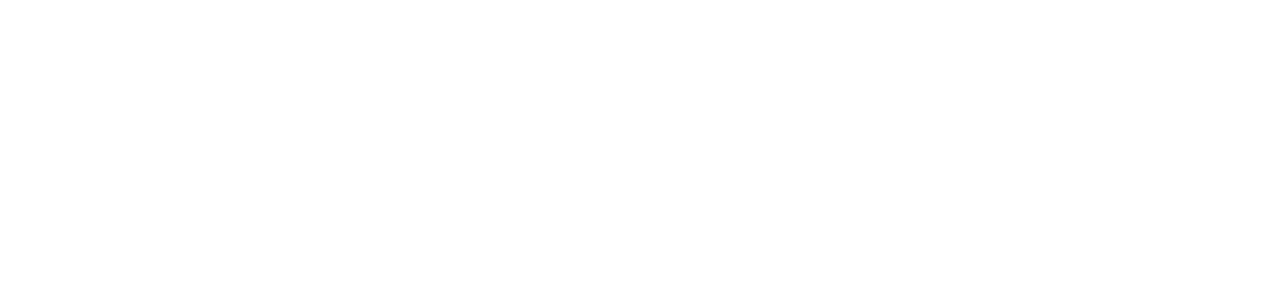
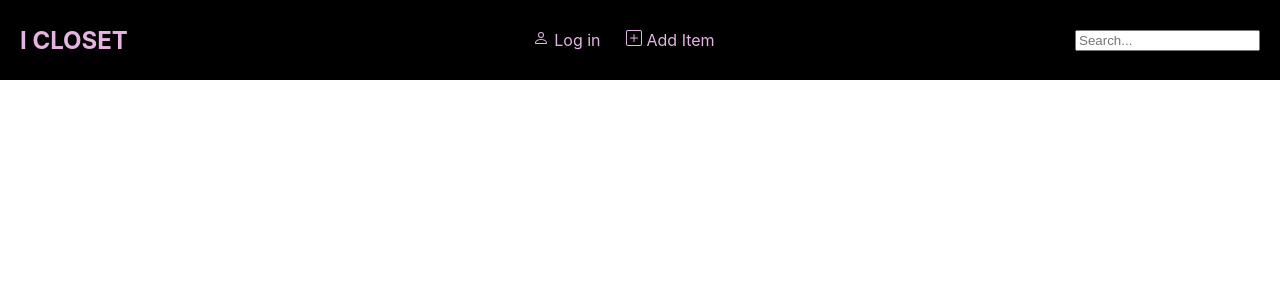
Before and after one commit to AnnaFridman2512/Icloset, a React (Create React App) app in the folder react-app/: page / in a window 1280 px wide. Shown: the top 300 px of the page. Built offline with nearby package versions, Linux system fonts and the light colour scheme.

Commit message:
update Nav component

```diff
--- a/react-app/src/components/Nav.css
+++ b/react-app/src/components/Nav.css
@@ -0,0 +1,61 @@
+.header{
+    width: 100wv;
+    height: 80px;
+    background-color: black;
+    color: rgb(228, 181, 224);
+    display: flex;
+    align-items: center;
+    justify-content: space-between;
+    padding: 0 20px;
+}
+
+.Navbar{
+    display: flex;
+    align-items: center;
+    justify-content: space-between;
+    gap: 20px;
+}
+nav ul {
+list-style: none;
+display: flex;
+align-items: center;
+gap: 20px;
+}
+svg{
+    margin: 0 5px;
+
+}
+.menu-btn{
+    display: none;
+}
+
+@media (max-width: 560px){
+    .menu-btn{
+        display: flex;
+    }
+    .Navbar, .logo{
+        display: none;
+    }
+   #hidden{
+        position: absolute;
+        left: 0px;
+        top: 80px;
+        max-height: 230px;
+        background-color: black;
+        display: flex;
+        flex-direction: column;
+        align-items: left;
+        margin:20x ;
+    }
+    nav ul{
+        display: flex;
+        color:rgb(228, 181, 224);
+        flex-direction: column;
+        margin: 20px;
+        align-items: flex-start;
+
+    }
+    nav ul :hover{
+        color:#d43e7d
+    }
+}
--- a/react-app/src/components/Nav.js
+++ b/react-app/src/components/Nav.js
@@ -1,9 +1,67 @@
 import './Nav.css';
-
-
+import {BrowserRouter as Router, Switch, Route, Link} from "react-router-dom";
+import {useState} from 'react';
 
 export default function Nav() {
- return (
-    <nav></nav>
-  );
+    const [showLinks, setShowlinks] = useState(false);
+    return (
+    <>
+    <div className="header" >
+        <h2 className='logo'>
+            I CLOSET
+        </h2>
+        <nav className='Navbar' id={showLinks? 'hidden': ""}>
+            <ul>
+                <li>
+                    <svg
+                        xmlns="http://www.w3.org/2000/svg"
+                        width="16"
+                        height="16"
+                        fill="currentColor"
+                        class="bi bi-person"
+                        viewBox="0 0 16 16">
+                        <path
+                            d="M8 8a3 3 0 1 0 0-6 3 3 0 0 0 0 6zm2-3a2 2 0 1 1-4 0 2 2 0 0 1 4 0zm4 8c0 1-1 1-1 1H3s-1 0-1-1 1-4 6-4 6 3 6 4zm-1-.004c-.001-.246-.154-.986-.832-1.664C11.516 10.68 10.289 10 8 10c-2.29 0-3.516.68-4.168 1.332-.678.678-.83 1.418-.832 1.664h10z"/>
+                    </svg>
+                    <a>
+                        Log in
+                    </a>
+                </li>
+                <li>
+                    <svg
+                        xmlns="http://www.w3.org/2000/svg"
+                        width="16"
+                        height="16"
+                        fill="currentColor"
+                        class="bi bi-plus-square"
+                        viewBox="0 0 16 16">
+                        <path
+                            d="M14 1a1 1 0 0 1 1 1v12a1 1 0 0 1-1 1H2a1 1 0 0 1-1-1V2a1 1 0 0 1 1-1h12zM2 0a2 2 0 0 0-2 2v12a2 2 0 0 0 2 2h12a2 2 0 0 0 2-2V2a2 2 0 0 0-2-2H2z"/>
+                        <path
+                            d="M8 4a.5.5 0 0 1 .5.5v3h3a.5.5 0 0 1 0 1h-3v3a.5.5 0 0 1-1 0v-3h-3a.5.5 0 0 1 0-1h3v-3A.5.5 0 0 1 8 4z"/>
+                    </svg>
+                    <a>
+                        Add Item</a>
+                </li>
+            </ul>
+        </nav>
+        <button className="menu-btn" onClick={() => setShowlinks(!showLinks)}>
+            <svg
+                xmlns="http://www.w3.org/2000/svg"
+                width="16"
+                height="16"
+                fill="currentColor"
+                class="bi bi-list"
+                viewBox="0 0 16 16">
+                <path
+                    fill-rule="evenodd"
+                    d="M2.5 12a.5.5 0 0 1 .5-.5h10a.5.5 0 0 1 0 1H3a.5.5 0 0 1-.5-.5zm0-4a.5.5 0 0 1 .5-.5h10a.5.5 0 0 1 0 1H3a.5.5 0 0 1-.5-.5zm0-4a.5.5 0 0 1 .5-.5h10a.5.5 0 0 1 0 1H3a.5.5 0 0 1-.5-.5z"/>
+            </svg>
+        </button>
+        < div className='search'>
+            <input type='text' placeholder='Search...'></input>
+
+        </div >
+    </div>
+     </ >);
 }
```
